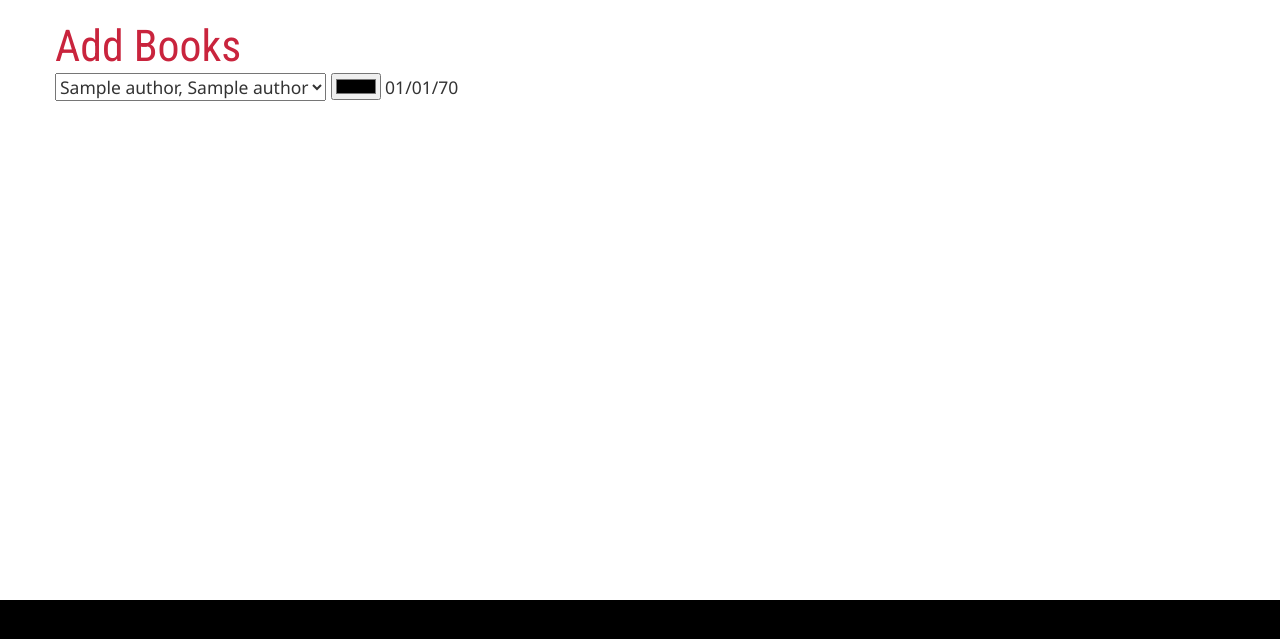
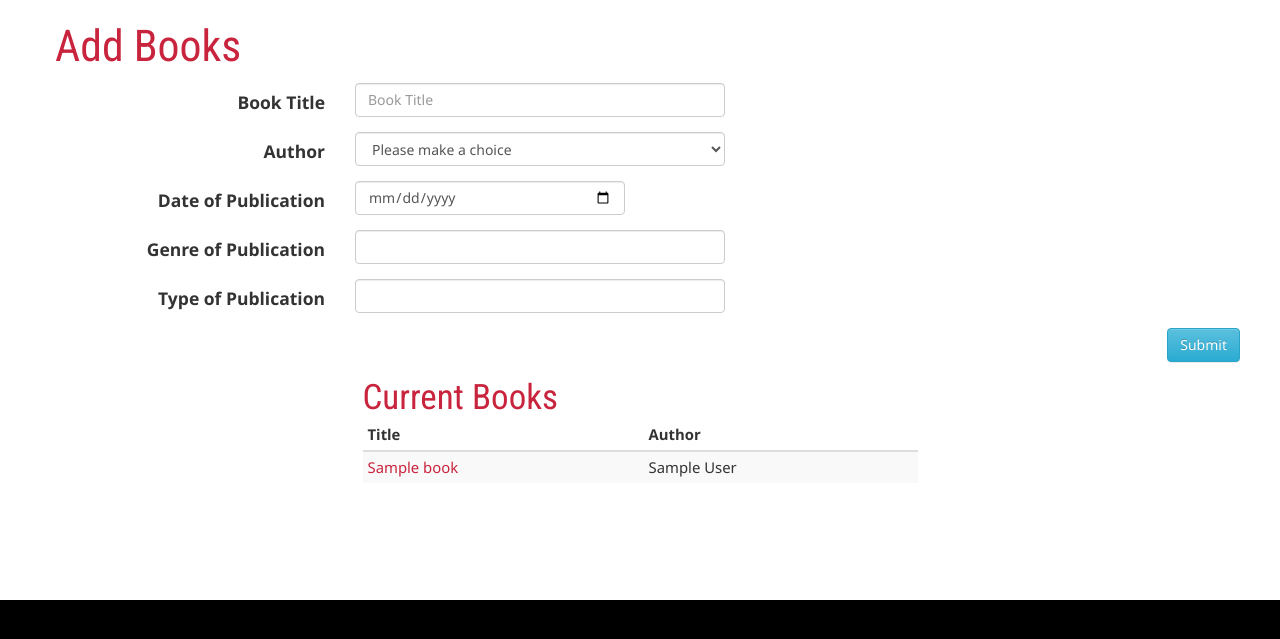
Before and after one commit to RFollman/PHP, a PHP site: page /addBooks.php in a window 1280 px wide. Shown: the top 639 px of the page. Run offline with PHP 8.4, Linux system fonts and the light colour scheme; tables that the repository leaves empty or names only in its code hold one stand-in row (values such as "Sample post"); data that the repository does not hold is empty; some web fonts are replaced.

Commit message:
Add Books

```diff
--- a/addBooks.php
+++ b/addBooks.php
@@ -1,10 +1,13 @@
 <?php
 	include 'resources/bslinks.php';
 	$a = "select l_name, f_name, author_id from authors order by l_name, f_name";
+	$b = "select * from books order by title";
+	$row = null;
 	require_once 'liblogin.php';
-	$conn = new mysqli($hostname, $user, $pword, $database, 3306, '/Applications/MAMP/tmp/mysql/mysql.sock');
+	$conn = new mysqli($hostname, $user, $pword, $database);
 	if ($conn->connect_error) die($conn->connect_error);
-	$result = $conn->query($a);
+	$author = $conn->query($a);
+	$books = $conn->query($b);
 ?>
 <!DOCTYPE html>
 <html>
@@ -17,16 +20,67 @@
 	<div class="container">
 		<div class="row">
 			<h1>Add Books</h1>
+			<form action="saveBook.php" method="post" class="form-horizontal">
+				<input type="hidden" name="book_id" value="<?=$row['book_id']?>" id="book_id">
 				<div class="form-group">
-					<select>
-						<?php foreach ($result as $r): ?>
+					<label for="title" class="control-label col-sm-3">Book Title</label>
+					<div class="col-sm-4">
+						<input type="text" onchange="validText(this.value, this.name)" name="title" placeholder="Book Title" value="<?=$row['title']?>" class="form-control" id="title" required="required">
+						<span class="small text-warning" id="titleerr"></span>
+					</div>
+				</div>
+				<div class="form-group">
+					<label for="author" class="control-label col-sm-3">Author</label>
+					<div class="col-sm-4">
+						<select name="author" id="author" class="form-control" required="required">
+							<option value="" selected="selected">Please make a choice</option>
+						<?php foreach ($author as $r): ?>
+							<?php if ($r['author_id'] == $row['author_id']): ?>
+								<option value="<?=$r['author_id']?>" selected="selected"><?=$r['l_name'] . ", " . $r['f_name']?></option>
+							<?php else: ?>
 								<option value="<?=$r['author_id']?>"><?=$r['l_name'] . ", " . $r['f_name']?></option>
+							<?php endif ?>
 						<?php endforeach ?>
-
 						</select>
-					<input type="color" name="mydate">
-					<?php echo date('m/d/y', strtotime($r['myDate'])); ?>
 					</div>
+				</div>
+				<div class="form-group">
+					<label for="pub_date" class="control-label col-sm-3">Date of Publication</label>
+					<div class="col-sm-3">
+						<input type="date" name="pub_date" required="required" class="form-control" id="pub_date">
+					</div>
+				</div>
+				<div class="form-group">
+					<label for="genre" class="control-label col-sm-3">Genre of Publication</label>
+					<div class="col-sm-4">
+						<input type="text" name="genre" class="form-control" id="genre">
+					</div>
+				</div>
+				<div class="form-group">
+					<label for="pub_type" class="control-label col-sm-3">Type of Publication</label>
+					<div class="col-sm-4">
+						<input type="text" name="pub_type" class="form-control" id="pub_type">
+					</div>
+				</div>
+				<div class="form-group">
+					<input type="submit" value="Submit" class="btn btn-info pull-right">
+				</div>
+			</form>
+			<section class="col-sm-6 col-sm-offset-3">
+			<h2>Current Books</h2>
+			<?php if ($books): ?>
+				<table class="small table table-condensed table-striped">
+					<thead><tr><th>Title</th><th>Author</th></tr></thead>
+					<tbody>
+						<?php foreach ($books as $r): ?>
+							<tr><td><a href="addBooks.php?bid=<?=$r['book_id']?>"><?=$r['title']?></a></td><td><?=$r['author']?></td></tr>
+						<?php endforeach ?>
+					</tbody>
+				</table>
+			<?php else: ?>
+				<p>No records</p>
+			<?php endif ?>
+			</section>
 		</div>
 	</div>
 </div>
--- a/tableInfo.php
+++ b/tableInfo.php
@@ -43,7 +43,7 @@
 							</thead>
 							<tbody>
 								<?php foreach ($finfo as $r): ?>
-									<tr><td><?=$r->name?></td><td class="text-right"><?=$r->length?></td><td class="text-right"><?=transType($r->type)?></td></tr>
+									<tr><td><?=$r->name?></td><td class="text-right"><?=$r->length?></td><td class="text-right"><?=$r->type?></td></tr>
 								<?php endforeach ?>
 							</tbody>
 						</table>
```
Also changed, not shown: saveBook.php (added, +45 -0 lines). Lines whose indentation alone changed are shown as unchanged.
